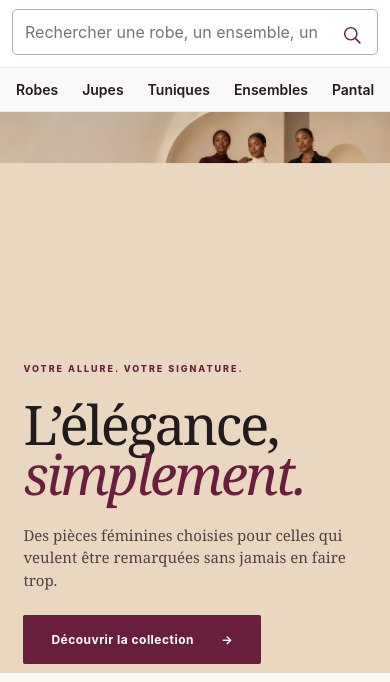
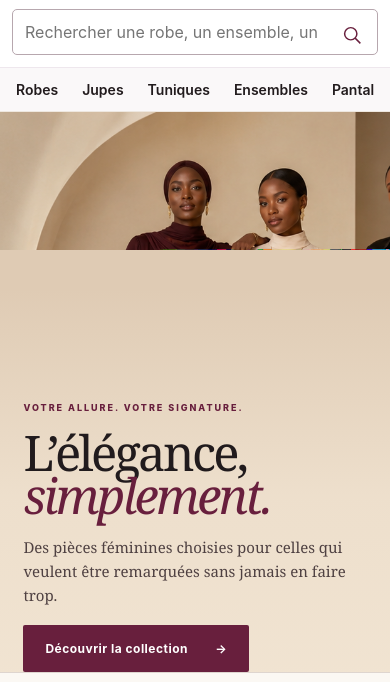
Before and after one commit to faroucks-hub/macourashop, a website: page index.html in a window 390 px wide. Shown: the part 105-787 px from the top of the page. Drawn offline with Linux system fonts and the light colour scheme; no server answers.

Commit message:
Restore original hero behavior and remove broken overrides

```diff
--- a/hero-fix.css
+++ b/hero-fix.css
@@ -1,88 +1,92 @@
-/* Reference layout: macourashop.faroucks.chatgpt.site desktop capture.
-   The 1672x941 artwork is the full hero canvas. Keep it intact and overlay copy
-   in the source artwork's reserved left-hand negative space. */
+/* Hero correction: restore the storefront's original composition.
+   The previous override forced a 1672/941 canvas and changed the intended
+   cover/overlay behavior, which caused the hero to split visually while scrolling.
+   Desktop intentionally uses the original full-bleed image + gradient treatment. */
 .hero{
   position:relative!important;
   display:block!important;
   width:100%!important;
-  aspect-ratio:1672/941!important;
-  height:auto!important;
-  min-height:0!important;
+  height:min(680px,calc(100vh - 104px))!important;
+  min-height:560px!important;
   max-height:none!important;
   overflow:hidden!important;
-  background:#ead7bf!important;
+  background:#dfcbb4!important;
+  aspect-ratio:auto!important;
 }
 .hero>img{
-  position:absolute!important;
-  inset:0!important;
+  position:static!important;
+  inset:auto!important;
   display:block!important;
   width:100%!important;
   height:100%!important;
   min-height:0!important;
   max-width:none!important;
   max-height:none!important;
-  object-fit:contain!important;
-  object-position:center top!important;
-  z-index:0!important;
+  object-fit:cover!important;
+  object-position:center center!important;
+  z-index:auto!important;
 }
-.hero:after{display:none!important;content:none!important}
+.hero:after{
+  display:block!important;
+  content:""!important;
+  position:absolute!important;
+  inset:0!important;
+  z-index:1!important;
+  pointer-events:none!important;
+  background:linear-gradient(90deg,#f1e4d2f2 0%,#f1e4d2b8 33%,transparent 60%)!important;
+}
 .hero-copy{
   position:absolute!important;
-  left:7%!important;
-  top:13.5%!important;
+  z-index:2!important;
+  left:7vw!important;
   right:auto!important;
+  top:50%!important;
   bottom:auto!important;
-  transform:none!important;
-  z-index:2!important;
-  width:36%!important;
-  max-width:620px!important;
+  transform:translateY(-50%)!important;
+  width:auto!important;
+  max-width:510px!important;
   padding:0!important;
+  background:transparent!important;
 }
-.hero-copy .eyebrow{margin:0 0 26px!important}
+.hero-copy .eyebrow{margin:0 0 18px!important}
 .hero h1{
-  font-size:clamp(72px,6.4vw,116px)!important;
-  line-height:.91!important;
-  margin:0 0 36px!important;
-  letter-spacing:-.045em!important;
+  font:500 clamp(54px,7vw,105px)/.88 Georgia,serif!important;
+  margin:0!important;
+  letter-spacing:-.055em!important;
 }
 .hero-copy>p:not(.eyebrow){
-  max-width:500px!important;
-  font-size:clamp(16px,1.18vw,23px)!important;
-  line-height:1.5!important;
-  margin:0 0 34px!important;
+  font:18px/1.6 Georgia,serif!important;
+  max-width:430px!important;
+  color:#4f4142!important;
+  margin:27px 0!important;
 }
-.hero-copy .primary{padding:17px 28px!important}
+.hero-copy .primary{padding:16px 22px!important}
 .hero-note{
   position:absolute!important;
+  z-index:2!important;
   right:4vw!important;
   bottom:28px!important;
-  z-index:3!important;
 }
-@media(max-width:1100px){
-  .hero-copy{left:6%!important;top:12%!important;width:40%!important}
-  .hero h1{font-size:clamp(56px,6.4vw,78px)!important}
-  .hero-copy>p:not(.eyebrow){font-size:15px!important;margin-bottom:24px!important}
-}
-@media(max-width:760px){
-  .hero{aspect-ratio:auto!important;overflow:visible!important;background:#ead7bf!important}
-  .hero>img{
-    position:relative!important;
-    inset:auto!important;
-    width:100%!important;
-    height:auto!important;
-    aspect-ratio:1672/941!important;
-    object-fit:contain!important;
+@media(max-width:900px){
+  .hero{height:650px!important;min-height:560px!important}
+  .hero>img{object-position:60% center!important}
+  .hero:after{background:linear-gradient(0deg,#f1e4d2 0%,#f1e4d2cc 35%,transparent 70%)!important}
+  .hero-copy{
+    left:6vw!important;
+    right:6vw!important;
+    top:auto!important;
+    bottom:45px!important;
+    transform:none!important;
+    width:auto!important;
+    max-width:510px!important;
   }
-  .hero-copy{
-    position:relative!important;
-    left:auto!important;
-    top:auto!important;
-    width:100%!important;
-    max-width:none!important;
-    padding:32px 6vw 42px!important;
-    background:#ead7bf!important;
-  }
-  .hero h1{font-size:clamp(48px,14vw,68px)!important;margin-bottom:24px!important}
-  .hero-copy>p:not(.eyebrow){font-size:15px!important}
+  .hero h1{font-size:58px!important}
+  .hero-copy>p:not(.eyebrow){font-size:15px!important;margin:18px 0!important}
   .hero-note{display:none!important}
 }
+@media(max-width:560px){
+  .hero{height:590px!important;min-height:590px!important}
+  .hero>img{object-position:62% 20%!important}
+  .hero-copy{bottom:30px!important}
+  .hero h1{font-size:49px!important}
+}
```
